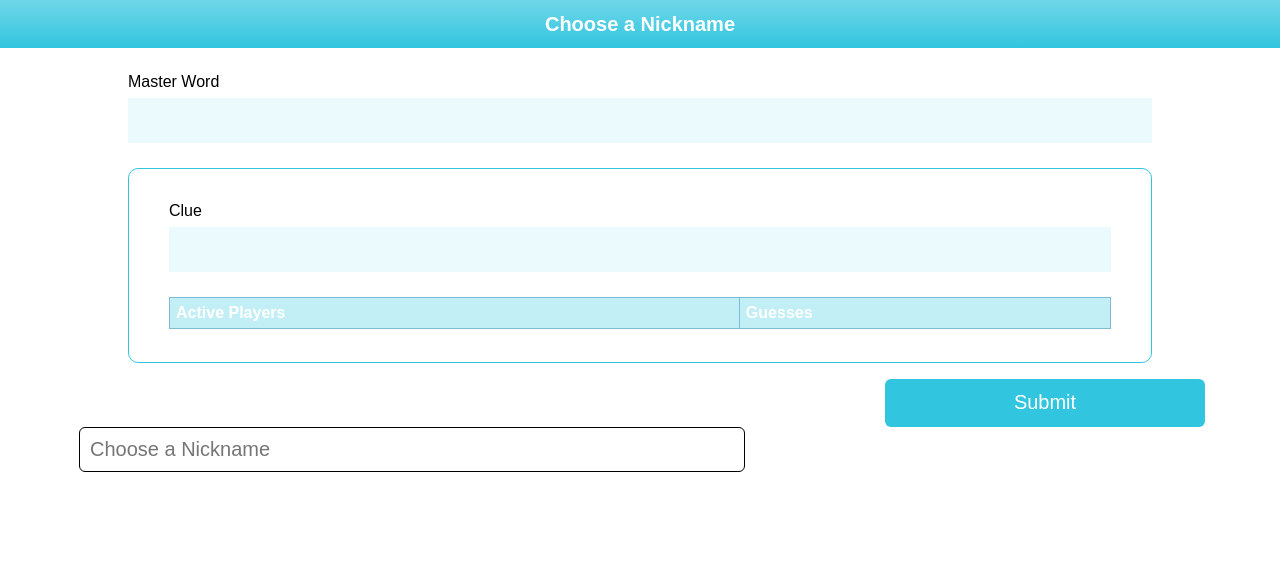
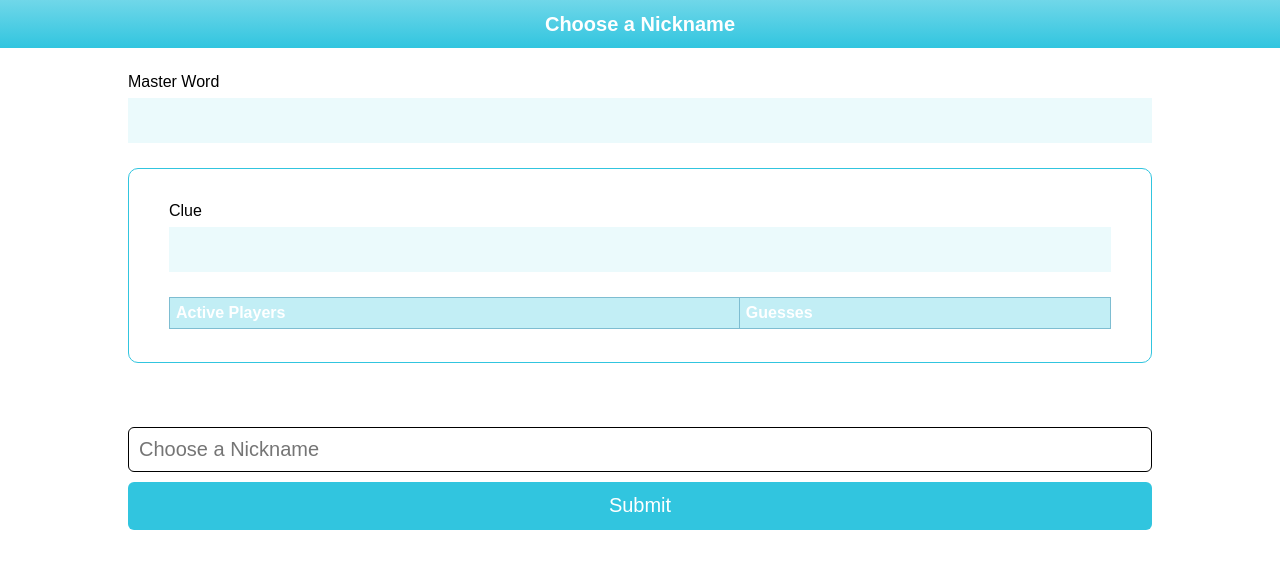
Before and after one commit to GHowlett/Contact-Word-Game, a website: page public/index.html in a window 1280 px wide. Drawn offline with nearby package versions, Linux system fonts and the light colour scheme; no server answers; files whose address does not match are found by name.

Commit message:
small cosmetic changes to make things easier to see

```diff
--- a/public/style.css
+++ b/public/style.css
@@ -43,12 +43,13 @@ header {
 	width: 80%;
 	margin: 50px auto 25px;
 	height: 45px;
+	font-size: 2em;
 	/*border-bottom: 1px solid #ccc;*/
 }
 
 .master-word-box:before {
 	content: "Master Word";
-	font-size: 1em;
+	font-size: 0.5em;
 	font-family: sans-serif;
 	position: absolute;
 	margin-top: -25px;
@@ -124,11 +125,8 @@ form {
 }
 
 input {
-	width: 52%;
 	border-radius: 6px;
 	padding: 0.5em;
-	float: left;
-	margin-left: 3.95em;
 }
 
 input[type=submit] {
@@ -138,10 +136,6 @@ input[type=submit] {
 	margin-top: 10px;
 	padding: 0.62em;
 	border: 0;
-	float: right;
-	width: 25%;
-	margin-right: 3.75em;
-	margin-top: -2.4em;
 }
 
 input[type=submit]:hover {
```
